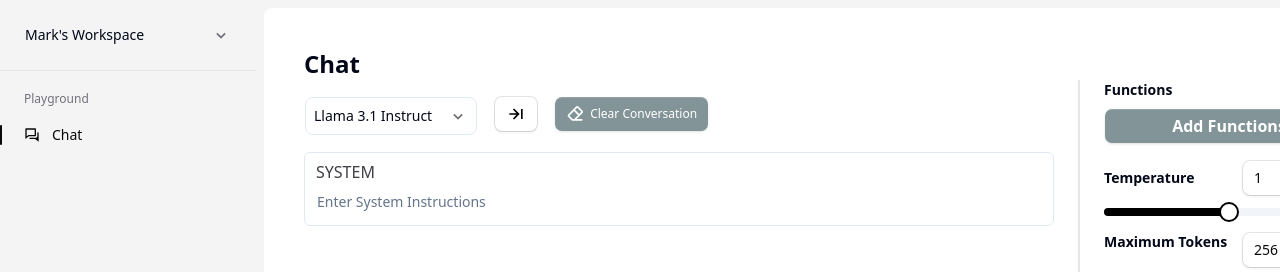
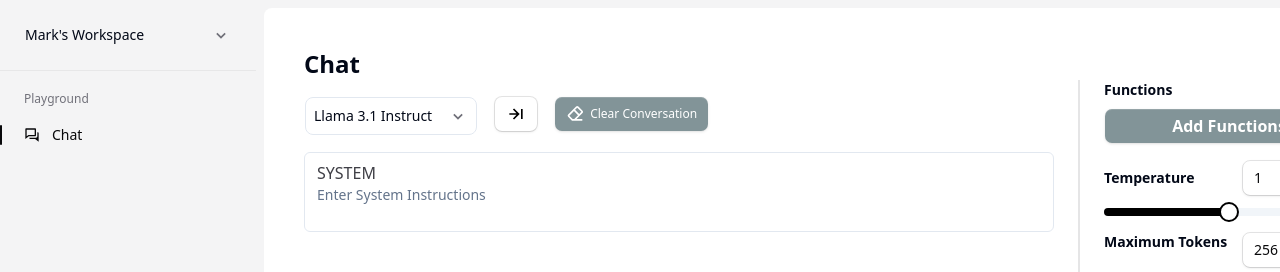
Before and after one commit to YourTechBud/inferix-ui, a React (Vite) app: page /playground/chat in a window 1280 px wide. Shown: the top 272 px of the page. Built offline with nearby package versions, Linux system fonts and the light colour scheme; a web font is replaced by a local one.

Commit message:
Refactor ChatMessage component to use textarea for input and adjust heights dynamically
Signed-off-by: maishaSupritee <maisha.sup@gmail.com>

```diff
--- a/src/ui/widgets/playground/chat-message.tsx
+++ b/src/ui/widgets/playground/chat-message.tsx
@@ -1,4 +1,5 @@
 import * as React from 'react';
+import { useRef, useState } from 'react';
 
 import { cn } from '@/lib/utils';
 
@@ -9,32 +10,56 @@ interface ChatMessageProps extends React.InputHTMLAttributes<HTMLInputElement> {
 
 export default function ChatMessage({
   className,
-  type,
-  variant,
-  ...props
+  variant = 'assistant'
 }: ChatMessageProps) {
-  const inputRef = React.useRef<HTMLInputElement>(null);
+  const textareaRef = useRef<HTMLTextAreaElement>(null);
+  const divRef = useRef<HTMLDivElement>(null);
 
   const inputClassName = cn(
-    'flex h-10 rounded-md bg-white px-3 pt-2 pb-6 text-sm placeholder:text-muted-foreground focus-visible:outline-none disabled:cursor-not-allowed disabled:opacity-50 pt-12',
-    variant === 'system' && 'border border-input',
+    'w-full text-sm placeholder:text-muted-foreground border-none focus-visible:outline-none resize-none overflow-hidden disabled:cursor-not-allowed disabled:opacity-50 h-10 pt-6 pb-6',
     className,
   );
+  const divClassName = cn('relative resize-none overflow-hidden min-h-10 max-h-40 rounded-md bg-white bg-white ring-offset-background focus-visible:outline-none px-3 pt-2 pb-4',
+    variant === 'system' && 'border border-input', className);
+
+  const [message, setMessage] = useState('');
+  const adjustHeights = () => {
+    if (textareaRef.current) {
+      textareaRef.current.style.height = 'auto';
+      textareaRef.current.style.overflow = 'auto';
+      textareaRef.current.style.height = `${textareaRef.current.scrollHeight}px`;
+    }
+    if (divRef.current && textareaRef.current) {
+      divRef.current.style.height = 'auto';
+      divRef.current.style.overflow = 'auto';
+      divRef.current.style.height = `${
+        textareaRef.current.scrollHeight + 12 //adding extra space for buttons
+      }px`;
+    }
+  };
+
+  const handleInput = (e: React.ChangeEvent<HTMLTextAreaElement>) => {
+    setMessage(e.target.value);
+    adjustHeights();
+  };
 
   return (
-    <div className="relative">
+    <div className={divClassName} ref={divRef}>
       <p className="absolute left-0 top-0 px-3 py-2 text-base font-medium text-zinc-700">
         {(variant === 'system' && 'SYSTEM') ||
           (variant === 'user' && 'USER') ||
           'ASSISTANT'}
       </p>
 
-      <input
-        type={type}
+      <textarea
+        id="message"
         className={inputClassName}
-        ref={inputRef}
-        {...props}
+        ref={textareaRef}
+        value={message}
+        rows={1}
         placeholder={variant === 'system' ? 'Enter System Instructions' : ''}
+        onChange={handleInput}
+        aria-multiline="true"
       />
     </div>
   );
--- a/src/ui/widgets/playground/chat-prompt.tsx
+++ b/src/ui/widgets/playground/chat-prompt.tsx
@@ -64,6 +64,7 @@ export default function ChatPrompt({
 
   const handleSend = () => {
     handleSendPrompt();
+    setMessage(''); // clear the message after sending
   };
 
   return (
@@ -79,6 +80,7 @@ export default function ChatPrompt({
         onChange={handleInput}
         onFocus={handleFocus}
         onBlur={handleBlur}
+        aria-multiline="true"
       ></textarea>
       {!isRetrievalPrompt && (
         <div className="mt-4 flex flex-row items-end justify-between">
```
